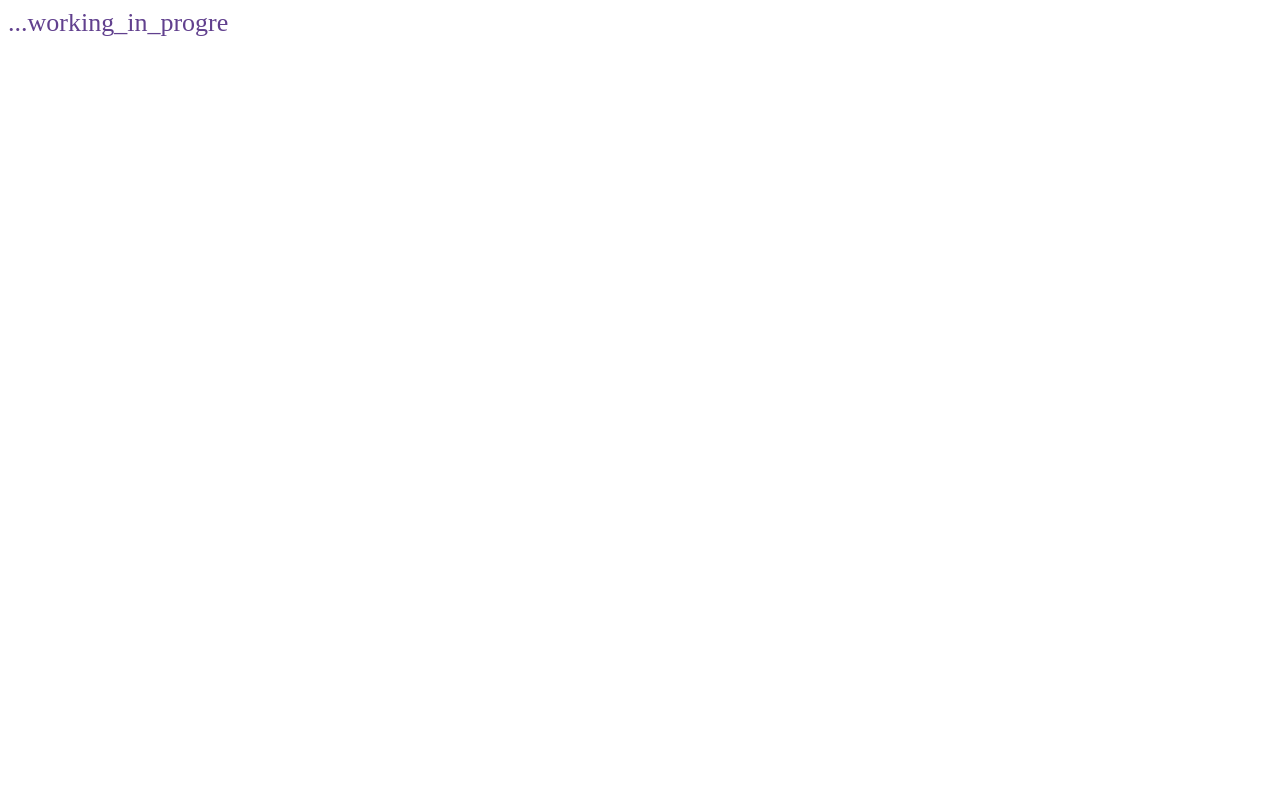
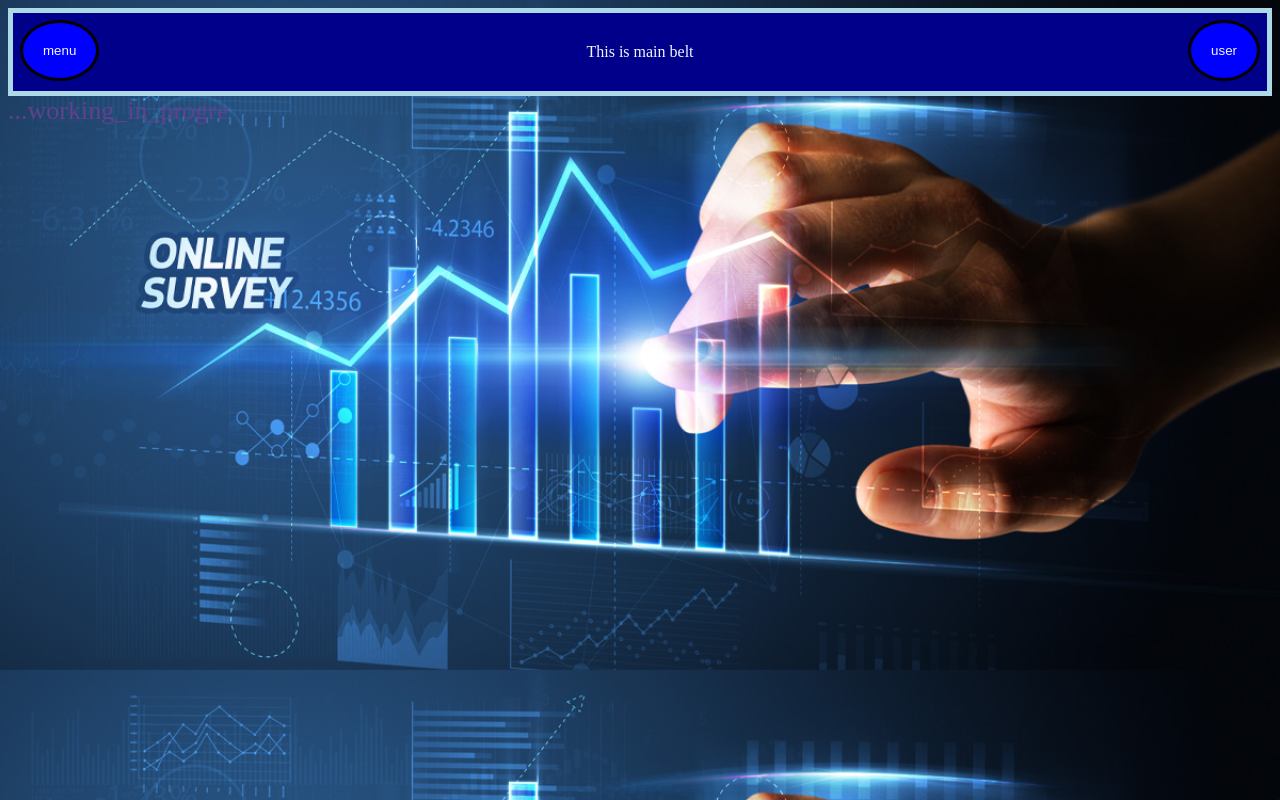
Before and after one commit to jonaszbalinski/surveys-page-project, a plain HTML site: page index.html in a window 1280 px wide. Drawn offline with Linux system fonts and the light colour scheme.

Commit message:
Add main belt with user button and menu button

```diff
--- a/index.html
+++ b/index.html
@@ -5,11 +5,20 @@
   <meta name="viewport" content="width=device-width, initial-scale=1">
 
   <title>Survey page</title>
+  <link rel="stylesheet" type="text/css" href="style.css">
   <meta name="description" content="A simple survey page app.">
 </head>
 
 <body>
-	<div id="main_text">Working in progress...</div>
+  <div id="main_belt">
+
+    This is main belt
+    <button id="menu_button" class="functional_button">menu</button>
+    <button id="user_button" class="functional_button">user</button>
+
+  </div>
+
+  <div id="main_text">Working in progress...</div>
 
   <script src="script.js"></script>
 </body>
--- /dev/null
+++ b/style.css
@@ -0,0 +1,43 @@
+:root
+{
+    background-image: url(images/background_dark.jpg);
+    background-size:cover
+}
+
+
+#main_belt
+{
+    padding: 30px;
+    background-color: darkblue;
+    text-align: center;
+    border: 5px solid lightblue;
+    color: aliceblue;
+}
+
+.functional_button
+{
+    padding: 20px;
+    background-color: blue;
+    position: absolute;
+    top: 20px;
+    border: 3px solid black;
+    border-radius: 50%;
+    text-align: center;
+    color: aliceblue;
+
+}
+
+.functional_button:hover
+{
+    background-color: greenyellow;
+}
+
+#user_button
+{
+    right: 20px;
+}
+
+#menu_button
+{
+    left: 20px;
+}
```
Also changed, not shown: images/background.jpg (added), images/background_dark.jpg (added).
